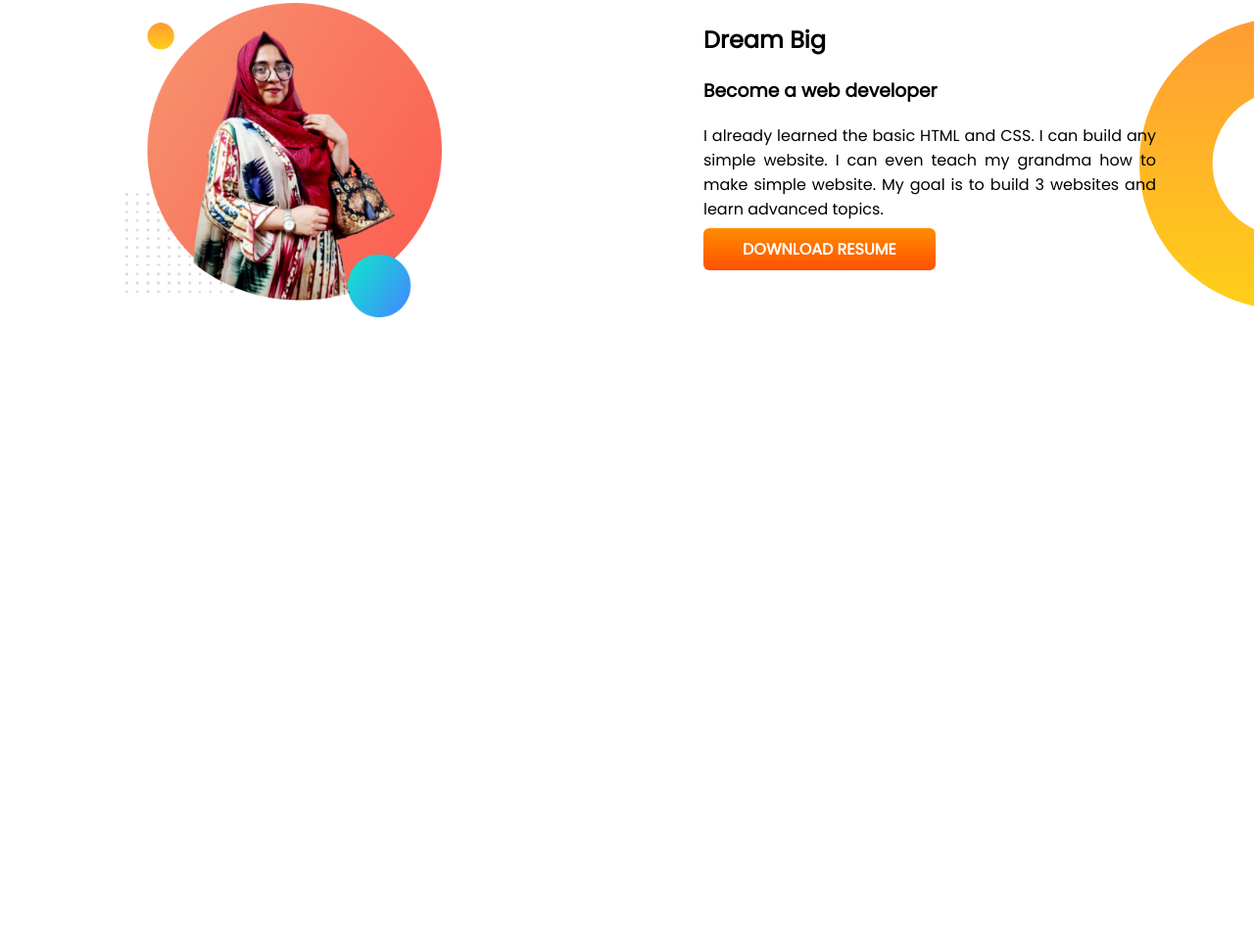
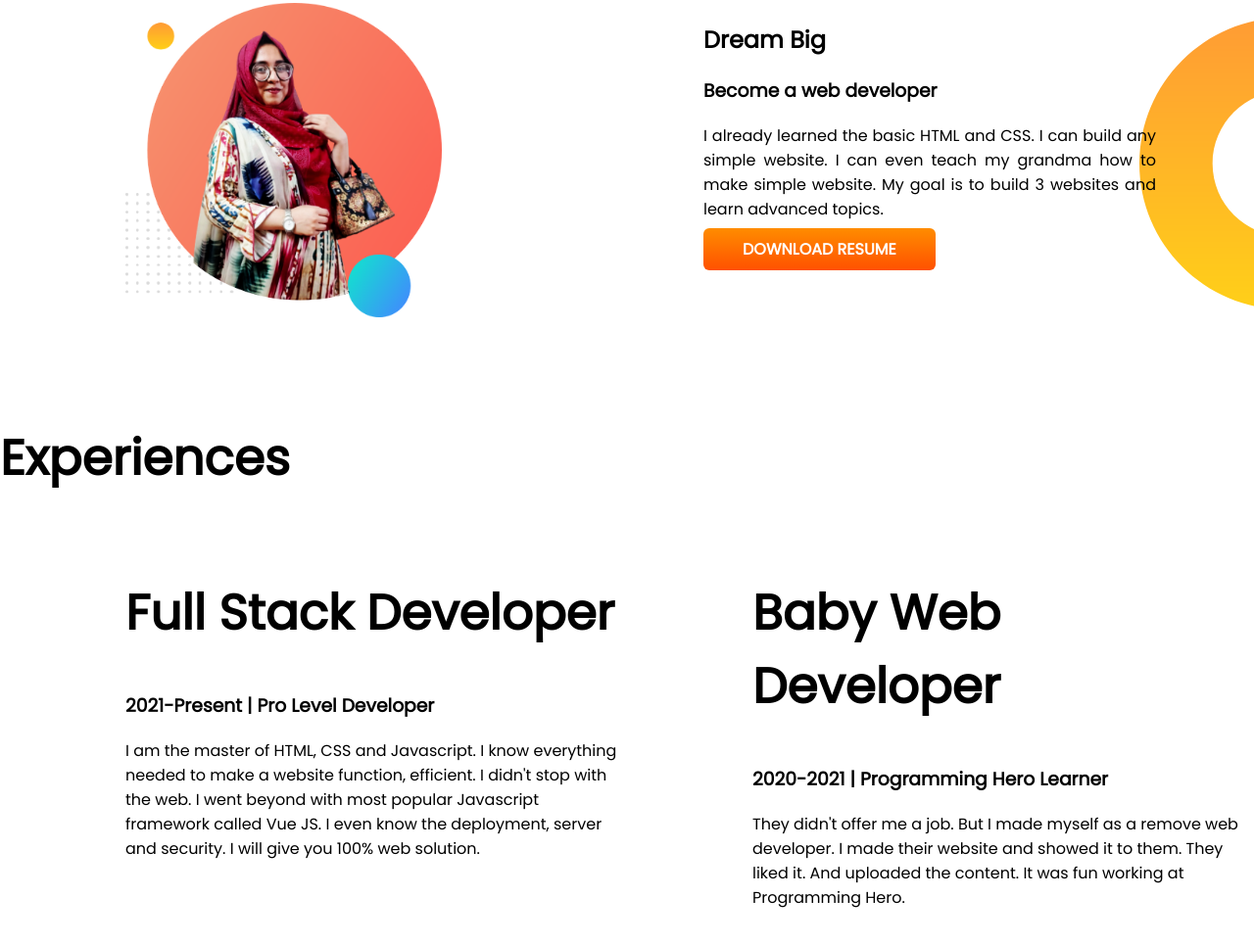
Before and after one commit to MuNiRa369/developer-portfolio, a plain HTML site: page index.html in a window 1280 px wide. Shown: the part 585-1550 px from the top of the page at 98% size. Before the commit the page ends 1016 px from the top, so only its background shows below. Drawn offline with Linux system fonts and the light colour scheme.

Commit message:
ex flaxible

```diff
--- a/index.html
+++ b/index.html
@@ -16,7 +16,7 @@
   </head>
   <body>
     <!-- welcome section -->
-    <section class="back-img">
+    <section class="back-img flaxible-container">
       <div class="half-width">
         <h1>Welcome To</h1>
         <h1><span class="or">Sirajum</span> World !</h1>
@@ -31,7 +31,7 @@
       <div class="half-width"><img src="showOff/my pic.png " alt="own picture" /></div>
     </section>
     <!-- dream section -->
-    <section class="back-image">
+    <section class="back-image flaxible-container">
       <div class="half-width">
         <img src="showOff/my pic.png" alt="my picture" />
       </div>
@@ -45,5 +45,28 @@
         <a class="link-button" href="https://github.com/MuNiRa369/HTML-repo/blob/main/first-website/first.html">DOWNLOAD RESUME</a>
       </div>
     </section>
+    <!-- experiment section -->
+    <section class="experience">
+      <h1>Experiences</h1>
+      <div class="flaxible-container">
+        <div class="half-width">
+          <h1>Full Stack Developer</h1>
+          <h3>2021-Present | Pro Level Developer</h3>
+          <p>
+            I am the master of HTML, CSS and Javascript. I know everything needed to make a website function, efficient. I didn't stop with the web. I
+            went beyond with most popular Javascript framework called Vue JS. I even know the deployment, server and security. I will give you 100%
+            web solution.
+          </p>
+        </div>
+        <div class="half-width">
+          <h1>Baby Web Developer</h1>
+          <h3>2020-2021 | Programming Hero Learner</h3>
+          <p>
+            They didn't offer me a job. But I made myself as a remove web developer. I made their website and showed it to them. They liked it. And
+            uploaded the content. It was fun working at Programming Hero.
+          </p>
+        </div>
+      </div>
+    </section>
   </body>
 </html>
--- a/style.css
+++ b/style.css
@@ -10,7 +10,7 @@ h1{
     color: rgba(244, 145, 40, 0.859);
 }
 /* devided in section */
-section{
+.flaxible-container{
     display: flex;
     margin-bottom: 100px;
 }
@@ -56,3 +56,9 @@ section{
  }
 
 /* Dream section End */
+
+/* Experience section */
+.experience{
+
+}
+/* Experience section end */
```
